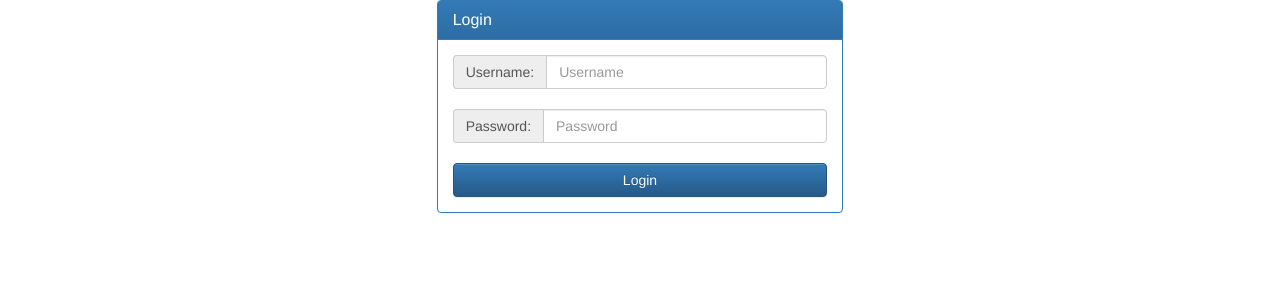
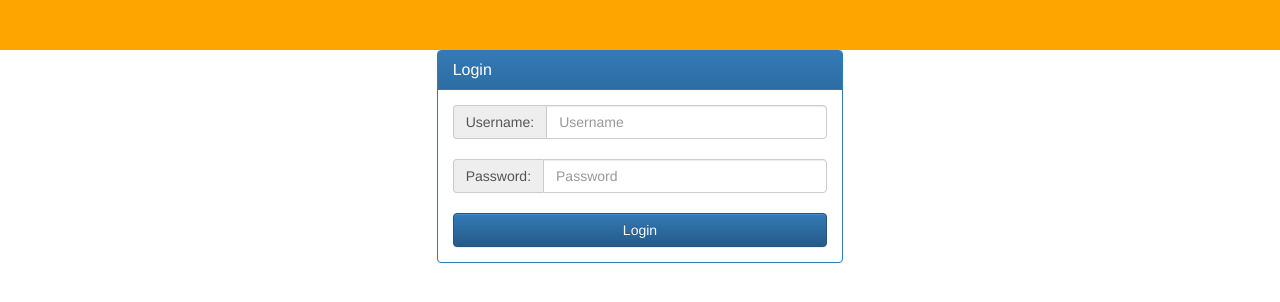
Before and after one commit to CouleeTechlinkInc/NodeOpenVPN, a website: page www/index.html in a window 1280 px wide. Drawn offline with nearby package versions, Linux system fonts and the light colour scheme; no server answers.

Commit message:
Less and Stuff

```diff
--- a/www/index.html
+++ b/www/index.html
@@ -10,6 +10,7 @@
   <script src="/socket.io/socket.io.js"></script>
   <link href="bower_components/bootstrap/dist/css/bootstrap.min.css" rel="stylesheet"></link>
   <link href="bower_components/bootstrap/dist/css/bootstrap-theme.min.css" rel="stylesheet"></link>
+  <link href="css/main.css" rel="stylesheet"></link>
 </head>
 <body>
   <div class="headerbar" >
```
